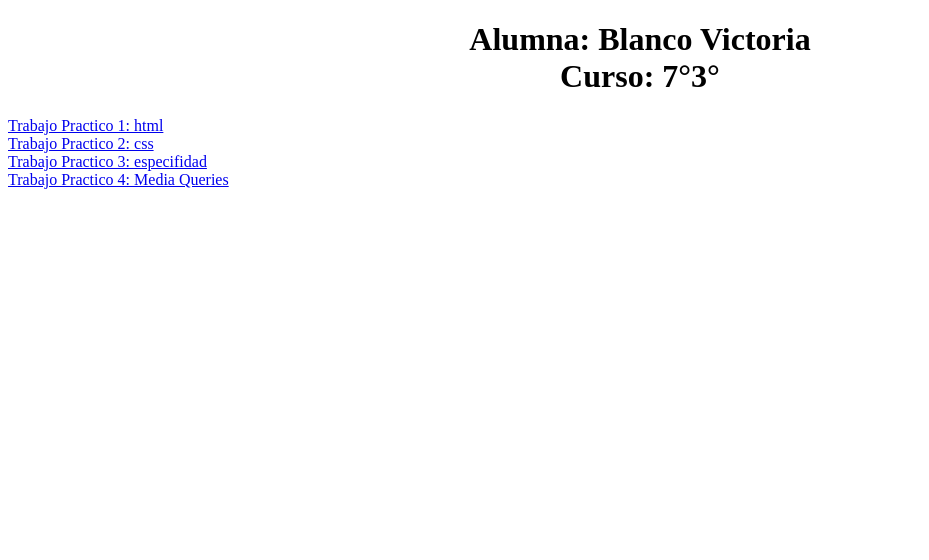
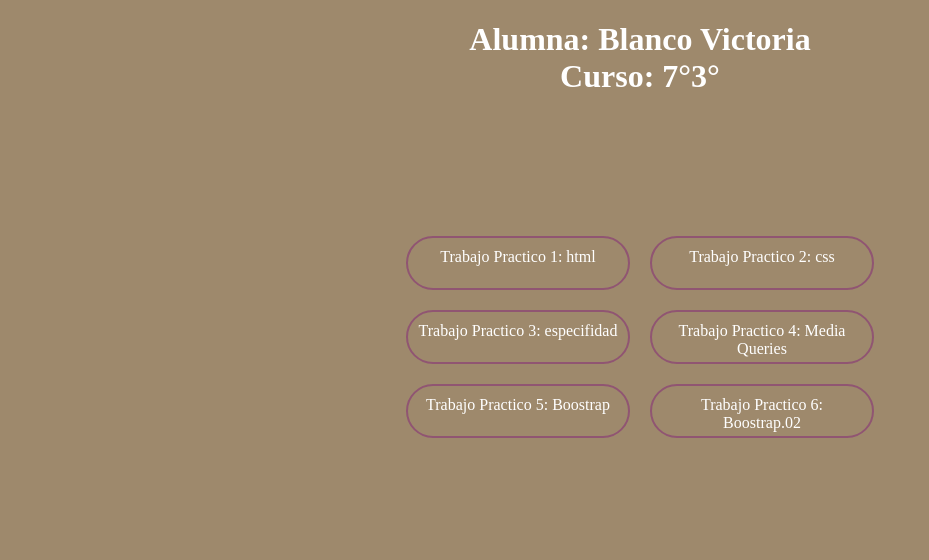
Before and after one commit to vikkybl/plataformas-moviles-entregas, a plain HTML site: page index.html in a window 1280 px wide. Shown: the whole page, without its empty margins (0-929 px from the left). Drawn offline with Linux system fonts and the light colour scheme.

Commit message:
Update index.html

```diff
--- a/index.html
+++ b/index.html
@@ -4,21 +4,94 @@
     <meta charset="UTF-8">
     <meta name="viewport" content="width=device-width, initial-scale=1.0">
     <title>Indice</title>
+
+<style>
+    :root{
+        --fondo: rgb(158, 137, 108);
+        --color: #8379;
+    }
+    body{
+        background-color: var(--fondo);
+        color: #fff;
+    }
+    a{
+        text-decoration: none;
+        color:#fff;
+    }
+    header:hover{
+        color: var(--color);
+    }
+    .contenedor{
+        display: flex;
+        justify-content: center; /* Centra horizontalmente */
+        align-items: center; /*Centra verticalmente*/
+        height: 55vh; /*Altura total de la ventana*/
+    }
+    .trabajos{
+        display: grid;
+        grid-template-columns: 1fr 1fr; /* Dos columnas */
+        grid-template-rows: auto auto auto; /* Tres filas de altura automática */
+        grid-gap: 20px; /* Espacio entre las filas y las columnas */
+    }
+
+    .recuadro{
+        border: 2px solid var(--color); /* Tamaño y estilo del borde */
+        border-radius: 30px;
+        padding: 10px; /* Espacio dentro del recuadro */
+        width: 200px; /* Ancho del recuadro */
+        height: 30px; /* Altura del recuadro */
+        text-align: center;
+        align-items: center;
+    }
+
+    .recuadro:hover{
+        background-color: var(--color);
+    }
+
+     /* #tp1, #tp2, #tp3, #pt4{
+
+    }  */
+
+</style>
+
 </head>
 <body>
+<header>
     <center>
         <h1>Alumna: Blanco Victoria
         <br>
         Curso: 7°3°</h1>
     </center>
+</header>
+<div class="contenedor">
+<div class="trabajos">
 
-    <a href="tp-1">Trabajo Practico 1: html</a>
-    <br>
-    <a href="tp-2/index.html">Trabajo Practico 2: css</a>
-    <br>
-    <a href="tp-3/index.html">Trabajo Practico 3: especifidad</a>
-    <br>
-    <a href="tp-4/index.html">Trabajo Practico 4: Media Queries</a>
+    <div class="recuadro">
+        <a href="tp-1" id="tp1">Trabajo Practico 1: html</a>
+    </div>
+
+    <div class="recuadro">
+        <a href="tp-2/index.html"  id="tp2">Trabajo Practico 2: css</a>
+    </div>
+
+    <div class="recuadro">
+        <a href="tp-3/index.html"  id="tp3">Trabajo Practico 3: especifidad</a>
+    </div>
+
+    <div class="recuadro">
+        <a href="tp-4/index.html"  id="tp4">Trabajo Practico 4: Media Queries</a>
+    </div>
+
+    <div class="recuadro">
+        <a href="tp-5/#"  id="tp5">Trabajo Practico 5: Boostrap</a>
+    </div>
+
+    <div class="recuadro">
+        <a href="tp-6/#"  id="tp6">Trabajo Practico 6: Boostrap.02</a>
+    </div>
+
+</div>
+</div>
 
 </body>
 </html>
```
